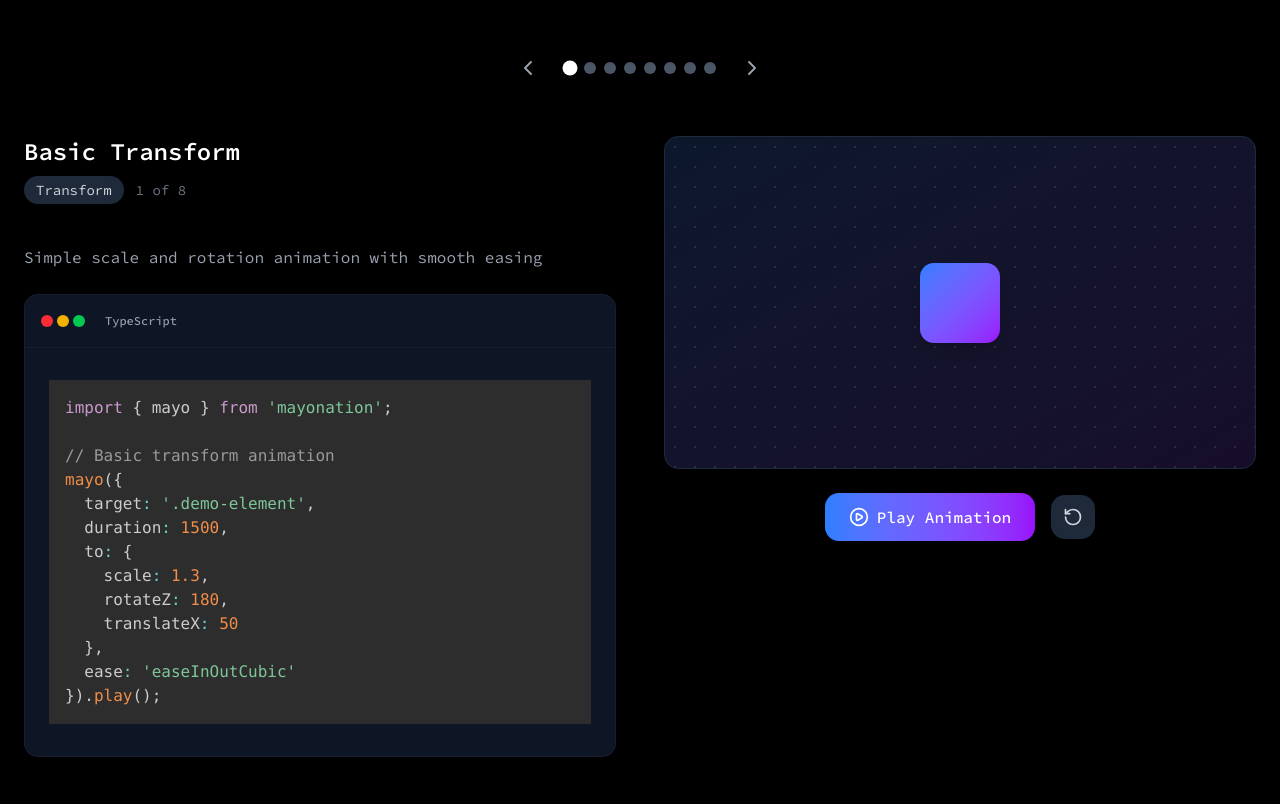
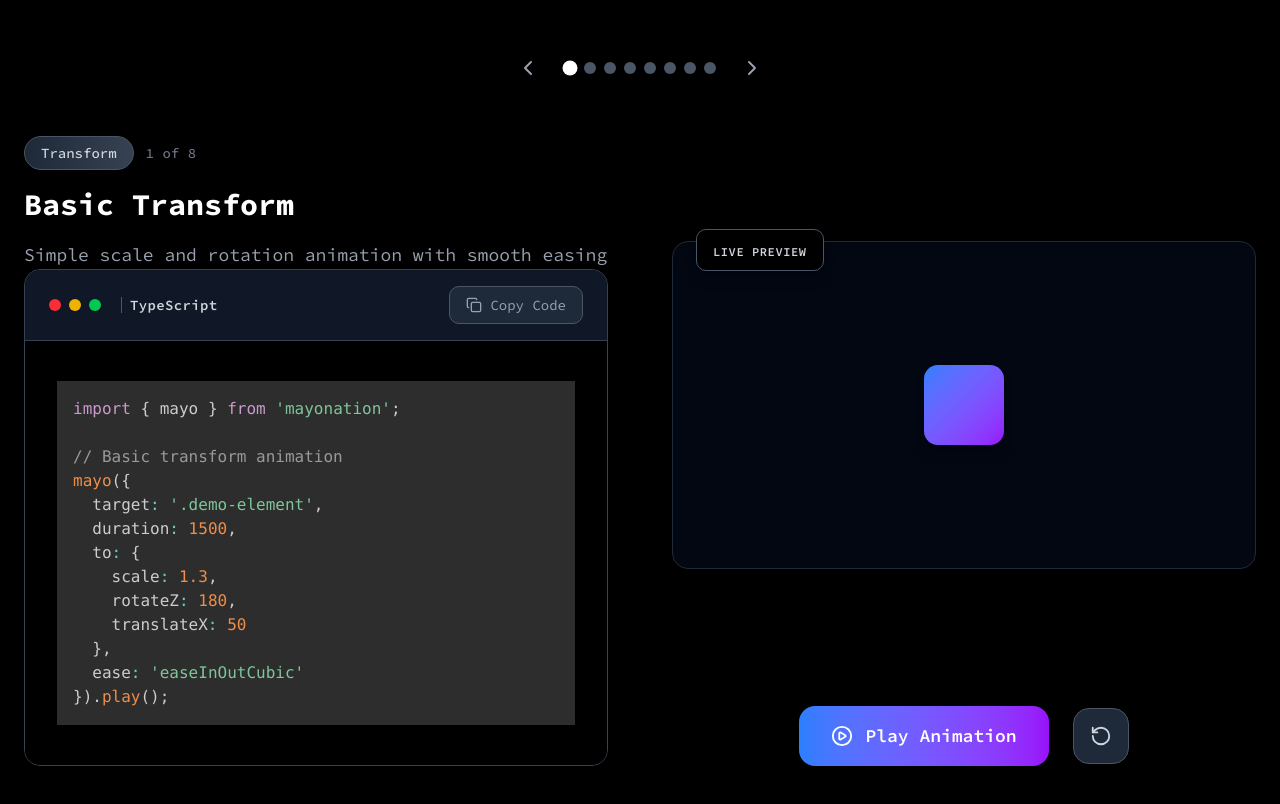
Before and after one commit to utkarsh5026/mayonation, a React (Vite) app in the folder demo/: page / in a window 1280 px wide. Shown: the part 1080-1884 px from the top of the page. Built offline with nearby package versions, Linux system fonts and the light colour scheme; a web font is replaced by a local one.

Commit message:
Enhance ExamplesSection component: improve layout and styling for better user experience, including updated spacing, enhanced glow effects, and refined button interactions. Update code display and preview sections for improved visual clarity and functionality.

```diff
--- a/demo/src/components/examples/examples-section.tsx
+++ b/demo/src/components/examples/examples-section.tsx
@@ -268,92 +268,94 @@ const ExamplesSection: React.FC = () => {
         </div>
 
         {/* Main Example Display */}
-        <div className="grid grid-cols-1 lg:grid-cols-2 gap-12 items-start">
+        <div className="grid grid-cols-1 lg:grid-cols-2 gap-8 lg:gap-16">
           {/* Code Side */}
+          <div className="flex flex-col justify-between min-h-[600px]">
+            {/* Header Section */}
             <div className="space-y-6">
-            <div className="flex items-center justify-between">
-              <div>
-                <h3 className="text-2xl font-semibold text-white mb-2">
-                  {currentDemo.title}
-                </h3>
-                <div className="flex items-center space-x-3 mb-4">
-                  <span className="px-3 py-1 bg-gray-800 text-gray-300 text-sm rounded-full">
+              <div className="space-y-4">
+                <div className="flex items-center space-x-3">
+                  <span className="px-4 py-1.5 bg-gradient-to-r from-gray-800 to-gray-700 text-gray-300 text-sm font-medium rounded-full border border-gray-600">
                     {currentDemo.category}
                   </span>
-                  <span className="text-gray-500 text-sm">
+                  <span className="text-gray-500 text-sm font-medium">
                     {currentExample + 1} of {examples.length}
                   </span>
                 </div>
+                <h3 className="text-3xl font-bold text-white leading-tight">
+                  {currentDemo.title}
+                </h3>
+                <p className="text-gray-400 leading-relaxed text-lg">
+                  {currentDemo.description}
+                </p>
               </div>
             </div>
 
-            <p className="text-gray-400 leading-relaxed">
-              {currentDemo.description}
-            </p>
-
-            <div className="relative group">
-              <div className="bg-gray-900/90 backdrop-blur-sm rounded-xl border border-gray-800/50 shadow-2xl">
-                {/* Header with language label and copy button */}
-                <div className="flex items-center justify-between px-4 py-3 border-b border-gray-800/50">
-                  <div className="flex items-center space-x-2">
-                    <div className="flex space-x-1">
-                      <div className="w-3 h-3 rounded-full bg-red-500"></div>
-                      <div className="w-3 h-3 rounded-full bg-yellow-500"></div>
-                      <div className="w-3 h-3 rounded-full bg-green-500"></div>
+            {/* Code Block */}
+            <div className="relative group flex-1 flex flex-col justify-center">
+              <div className="bg-black border border-gray-700 rounded-2xl shadow-2xl overflow-hidden">
+                {/* Header with enhanced styling */}
+                <div className="flex items-center justify-between px-6 py-4 bg-gray-900 border-b border-gray-700">
+                  <div className="flex items-center space-x-3">
+                    <div className="flex space-x-2">
+                      <div className="w-3 h-3 rounded-full bg-red-500 shadow-sm"></div>
+                      <div className="w-3 h-3 rounded-full bg-yellow-500 shadow-sm"></div>
+                      <div className="w-3 h-3 rounded-full bg-green-500 shadow-sm"></div>
                     </div>
-                    <span className="text-xs font-medium text-gray-400 ml-3">
+                    <div className="h-4 w-px bg-gray-600 mx-2"></div>
+                    <span className="text-sm font-semibold text-gray-300 tracking-wide">
                       TypeScript
                     </span>
                   </div>
                   <button
                     onClick={copyToClipboard}
-                    className="flex items-center space-x-1 px-3 py-1.5 text-xs text-gray-400 hover:text-white bg-gray-800/50 hover:bg-gray-700/50 rounded-md transition-all duration-200 opacity-0 group-hover:opacity-100"
+                    className="flex items-center space-x-2 px-4 py-2 text-sm text-gray-400 hover:text-white bg-gray-800 hover:bg-gray-700 rounded-lg transition-all duration-200 border border-gray-600 hover:border-gray-500"
                   >
                     {copied ? (
                       <>
-                        <Check size={14} />
-                        <span>Copied!</span>
+                        <Check size={16} className="text-green-400" />
+                        <span className="text-green-400 font-medium">Copied!</span>
                       </>
                     ) : (
                       <>
-                        <Copy size={14} />
-                        <span>Copy</span>
+                        <Copy size={16} />
+                        <span>Copy Code</span>
                       </>
                     )}
                   </button>
                 </div>
 
-                {/* Code content */}
-                <div className="p-6 overflow-hidden">
-                  <pre className="text-sm leading-relaxed overflow-x-auto scrollbar-thin scrollbar-thumb-gray-600 scrollbar-track-transparent">
-                    <code className="language-typescript">
+                {/* Code content with enhanced styling */}
+                <div className="p-8 bg-black overflow-hidden">
+                  <pre className="text-sm leading-7 overflow-x-auto scrollbar-thin scrollbar-thumb-gray-700 scrollbar-track-gray-900">
+                    <code className="language-typescript block">
                       {currentDemo.code}
                     </code>
                   </pre>
                 </div>
               </div>
 
-              {/* Subtle glow effect */}
-              <div className="absolute inset-0 rounded-xl bg-gradient-to-r from-blue-600/10 via-purple-600/10 to-pink-600/10 blur-xl -z-10 opacity-0 group-hover:opacity-100 transition-opacity duration-500"></div>
+              {/* Enhanced glow effect */}
+              <div className="absolute inset-0 rounded-2xl bg-gradient-to-r from-blue-500/20 via-purple-500/20 to-pink-500/20 blur-2xl -z-10 opacity-0 group-hover:opacity-100 transition-opacity duration-700"></div>
             </div>
           </div>
 
           {/* Animation Side */}
-          <div className="space-y-6">
+          <div className="flex flex-col justify-between min-h-[600px]">
+            {/* Preview Container */}
+            <div className="flex-1 flex flex-col justify-center">
               <div className="relative">
-              <div className="aspect-video bg-gray-900/50 rounded-xl border border-gray-800 overflow-hidden relative">
-                {/* Animated background */}
+                {/* Main preview area */}
+                <div className="aspect-video bg-gray-950 rounded-2xl border border-gray-800 overflow-hidden relative shadow-xl">
+                  {/* Subtle grid pattern */}
                   <div
-                  className={`absolute inset-0 bg-gradient-to-br ${currentDemo.gradient} opacity-10`}
-                />
-
-                {/* Grid pattern */}
-                <div
-                  className="absolute inset-0"
+                    className="absolute inset-0 opacity-10"
                     style={{
-                    backgroundImage:
-                      "radial-gradient(circle, rgba(255,255,255,0.1) 1px, transparent 1px)",
-                    backgroundSize: "20px 20px",
+                      backgroundImage: `
+                        linear-gradient(rgba(255,255,255,0.02) 1px, transparent 1px),
+                        linear-gradient(90deg, rgba(255,255,255,0.02) 1px, transparent 1px)
+                      `,
+                      backgroundSize: "40px 40px",
                     }}
                   />
 
@@ -362,21 +364,29 @@ const ExamplesSection: React.FC = () => {
                     {renderDemoElement()}
                   </div>
                 </div>
+
+                {/* Floating info badge */}
+                <div className="absolute -top-3 left-6 px-4 py-2 bg-black border border-gray-600 rounded-lg shadow-lg">
+                  <span className="text-xs font-semibold text-gray-300 tracking-wider">
+                    LIVE PREVIEW
+                  </span>
+                </div>
+              </div>
             </div>
 
-            {/* Controls */}
-            <div className="flex items-center justify-center space-x-4">
+            {/* Enhanced Controls */}
+            <div className="flex items-center justify-center space-x-6 mt-8">
               <button
                 onClick={handlePlayAnimation}
                 disabled={isPlaying}
-                className={`flex items-center space-x-2 px-6 py-3 rounded-xl font-medium transition-all ${
+                className={`group flex items-center space-x-3 px-8 py-4 rounded-2xl font-semibold transition-all duration-300 transform ${
                   isPlaying
-                    ? "bg-gray-800 text-gray-500 cursor-not-allowed"
-                    : `bg-gradient-to-r ${currentDemo.gradient} text-white hover:scale-105 shadow-lg`
+                    ? "bg-gray-800 text-gray-500 cursor-not-allowed scale-95"
+                    : `bg-gradient-to-r ${currentDemo.gradient} text-white hover:scale-105 shadow-2xl hover:shadow-purple-500/30`
                 }`}
               >
-                <PlayCircle size={20} />
-                <span>{isPlaying ? "Playing..." : "Play Animation"}</span>
+                <PlayCircle size={22} className={!isPlaying ? "group-hover:rotate-12 transition-transform" : ""} />
+                <span className="text-lg">{isPlaying ? "Playing..." : "Play Animation"}</span>
               </button>
 
               <button
@@ -391,9 +401,10 @@ const ExamplesSection: React.FC = () => {
                     element.style.opacity = "";
                   }
                 }}
-                className="p-3 bg-gray-800 hover:bg-gray-700 text-gray-300 rounded-xl transition-colors"
+                className="group p-4 bg-gray-800 hover:bg-gray-700 text-gray-300 hover:text-white rounded-2xl transition-all duration-300 border border-gray-600 hover:border-gray-500 hover:scale-105"
+                title="Reset Animation"
               >
-                <RotateCcw size={20} />
+                <RotateCcw size={22} className="group-hover:rotate-180 transition-transform duration-300" />
               </button>
             </div>
           </div>
```
Lines whose indentation alone changed are shown as unchanged.
